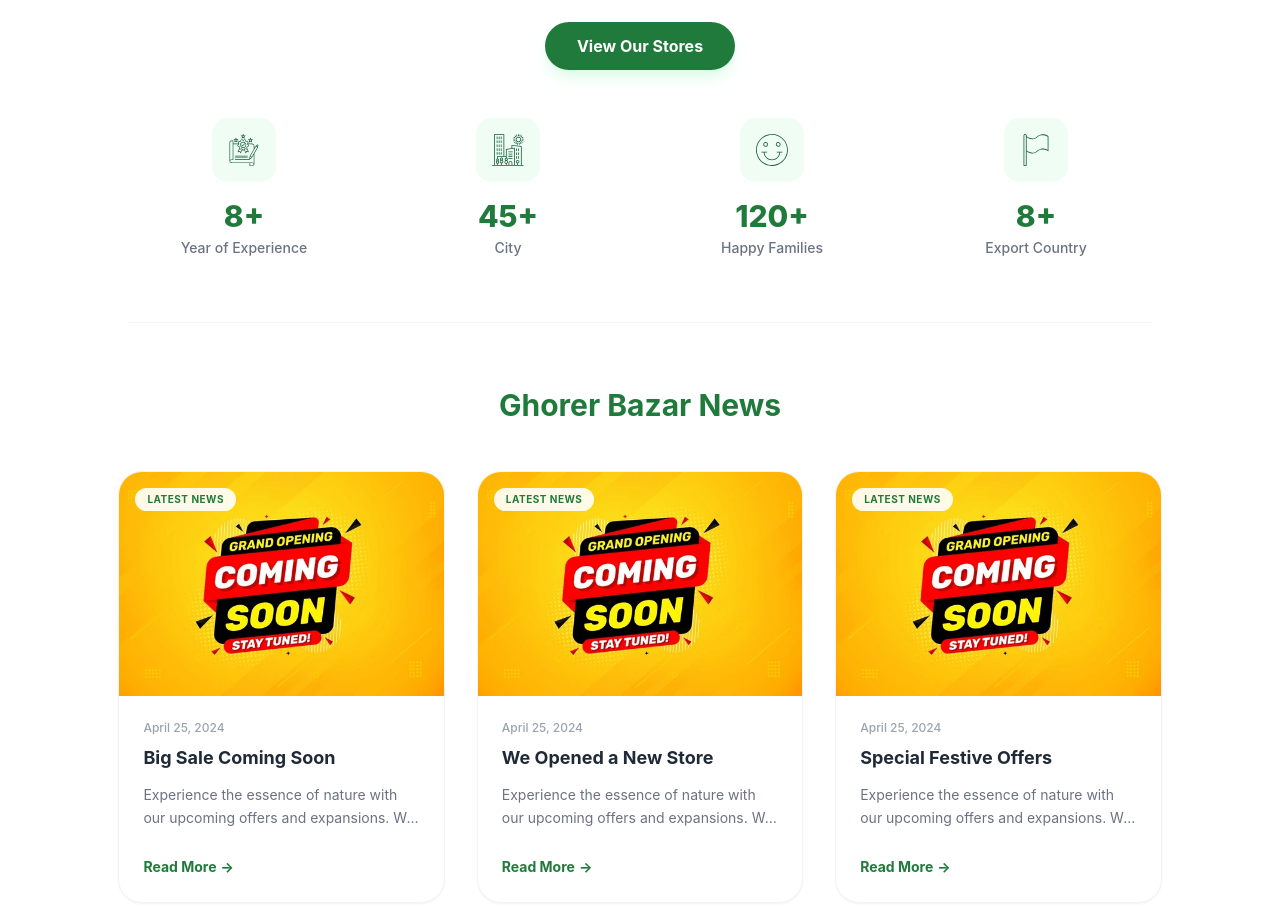
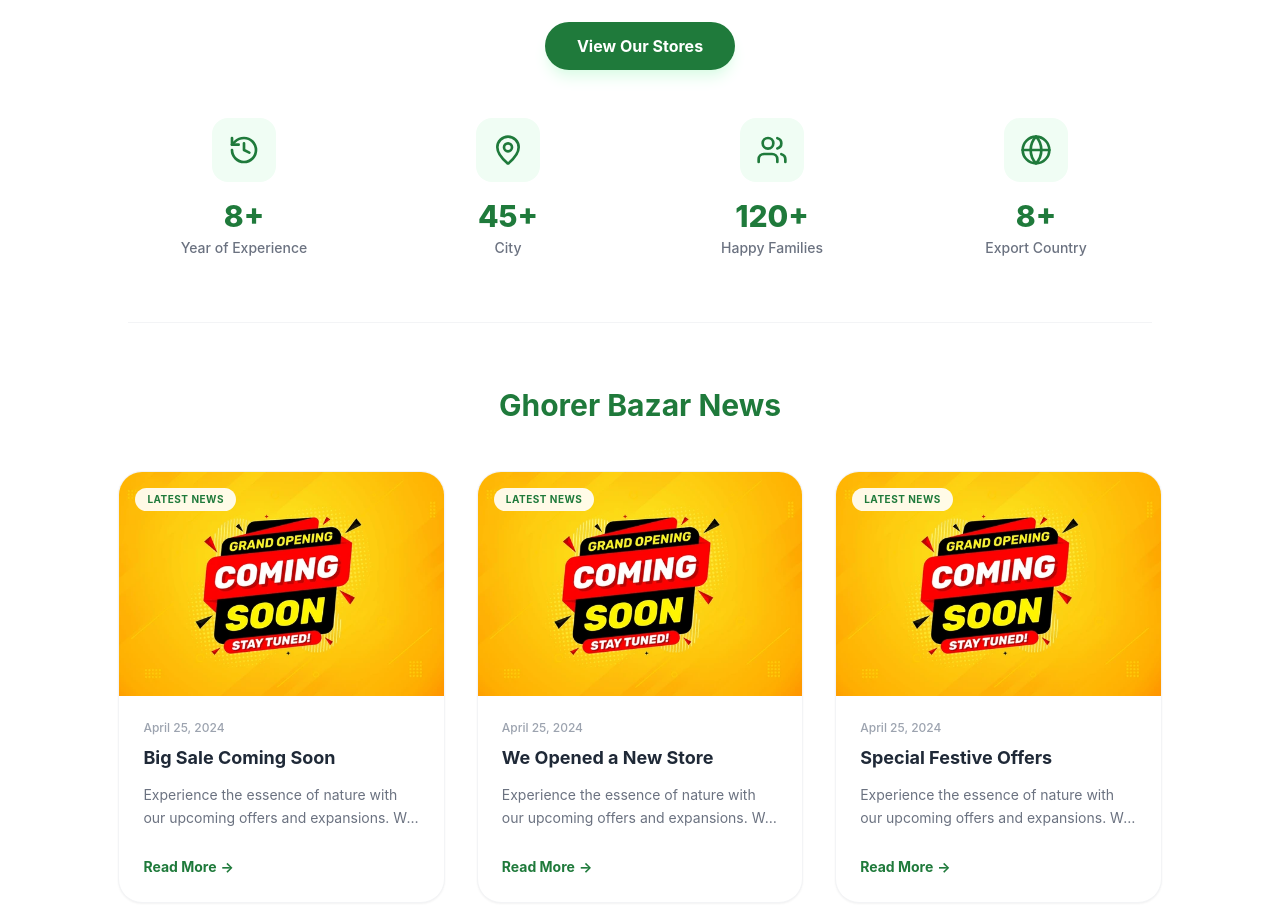
Before and after one commit to mrdeyroy/ghoroa-bazar, a React (Vite) app in the folder frontend/: page / in a window 1280 px wide. Shown: the part 3491-4403 px from the top of the page. Built offline with nearby package versions, Linux system fonts and the light colour scheme; no server answers.

Commit message:
feat: implement Home page with core values, brand story, certifications, and store location sections

```diff
--- a/frontend/src/pages/Home.jsx
+++ b/frontend/src/pages/Home.jsx
@@ -1,5 +1,6 @@
 import { useEffect, useState } from "react";
 import { useLocation, Link } from "react-router-dom";
+import { History, MapPin, Users, Globe } from "lucide-react";
 
 import Hero from "../components/Hero";
 import CategorySection from "../components/CategorySection";
@@ -344,14 +345,14 @@
   {/* Stats Row */}
   <div className="grid grid-cols-2 lg:grid-cols-4 gap-8 max-w-5xl mx-auto mb-10 md:mb-16">
     {[
-      { icon: "/assets/vector.svg", num: "8+", label: "Year of Experience" },
-      { icon: "/assets/city.svg", num: "45+", label: "City" },
-      { icon: "/assets/happy.svg", num: "120+", label: "Happy Families" },
-      { icon: "/assets/export.svg", num: "8+", label: "Export Country" }
+      { icon: <History className="w-6 h-6 md:w-8 md:h-8 text-[#1f7a3b]" />, num: "8+", label: "Year of Experience" },
+      { icon: <MapPin className="w-6 h-6 md:w-8 md:h-8 text-[#1f7a3b]" />, num: "45+", label: "City" },
+      { icon: <Users className="w-6 h-6 md:w-8 md:h-8 text-[#1f7a3b]" />, num: "120+", label: "Happy Families" },
+      { icon: <Globe className="w-6 h-6 md:w-8 md:h-8 text-[#1f7a3b]" />, num: "8+", label: "Export Country" }
     ].map((s, i) => (
       <div key={i} className="flex flex-col items-center">
         <div className="w-12 h-12 md:w-16 md:h-16 bg-green-50 rounded-2xl flex items-center justify-center mb-4">
-          <img src={s.icon} alt={s.label} className="w-6 h-6 md:w-8 md:h-8" />
+          {s.icon}
         </div>
         <h2 className="text-2xl md:text-3xl font-extrabold text-[#1f7a3b] mb-1">{s.num}</h2>
         <p className="text-gray-500 text-xs md:text-sm font-medium">{s.label}</p>
```
Also changed, not shown: frontend/src/assets/vector.svg (deleted).
